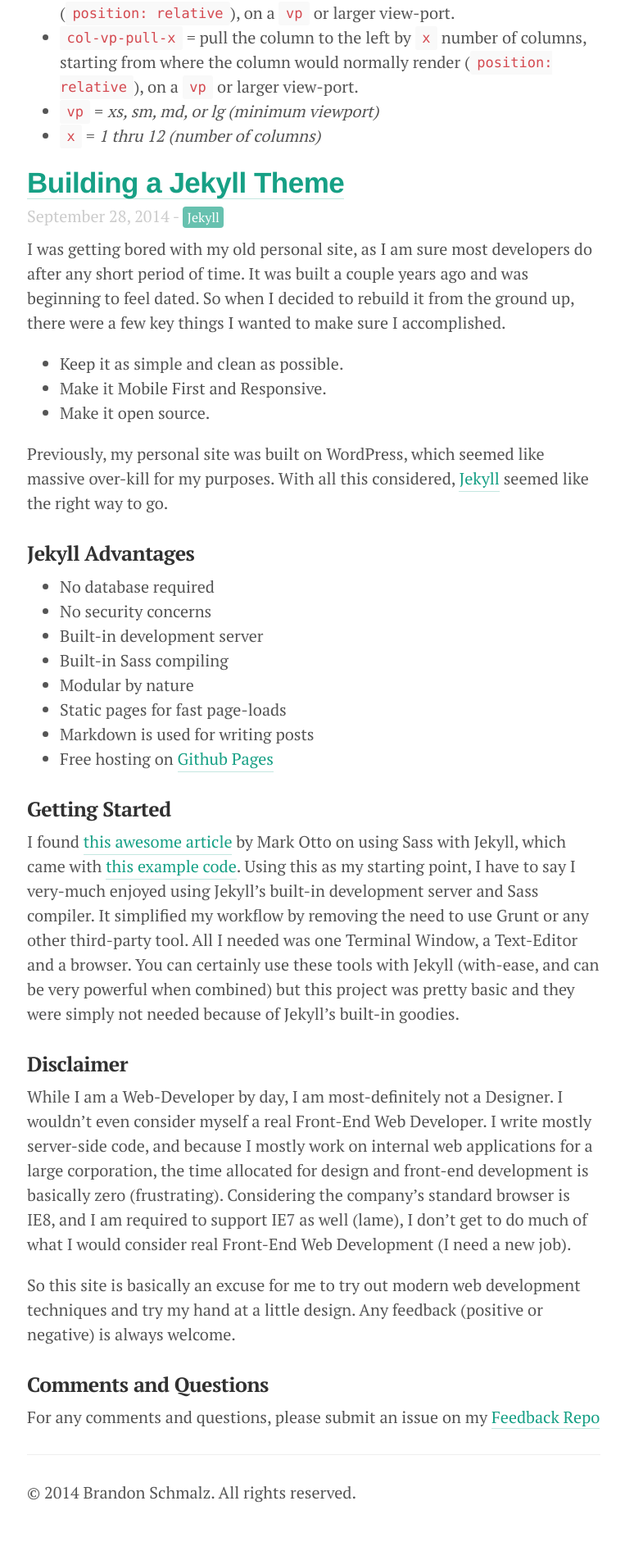
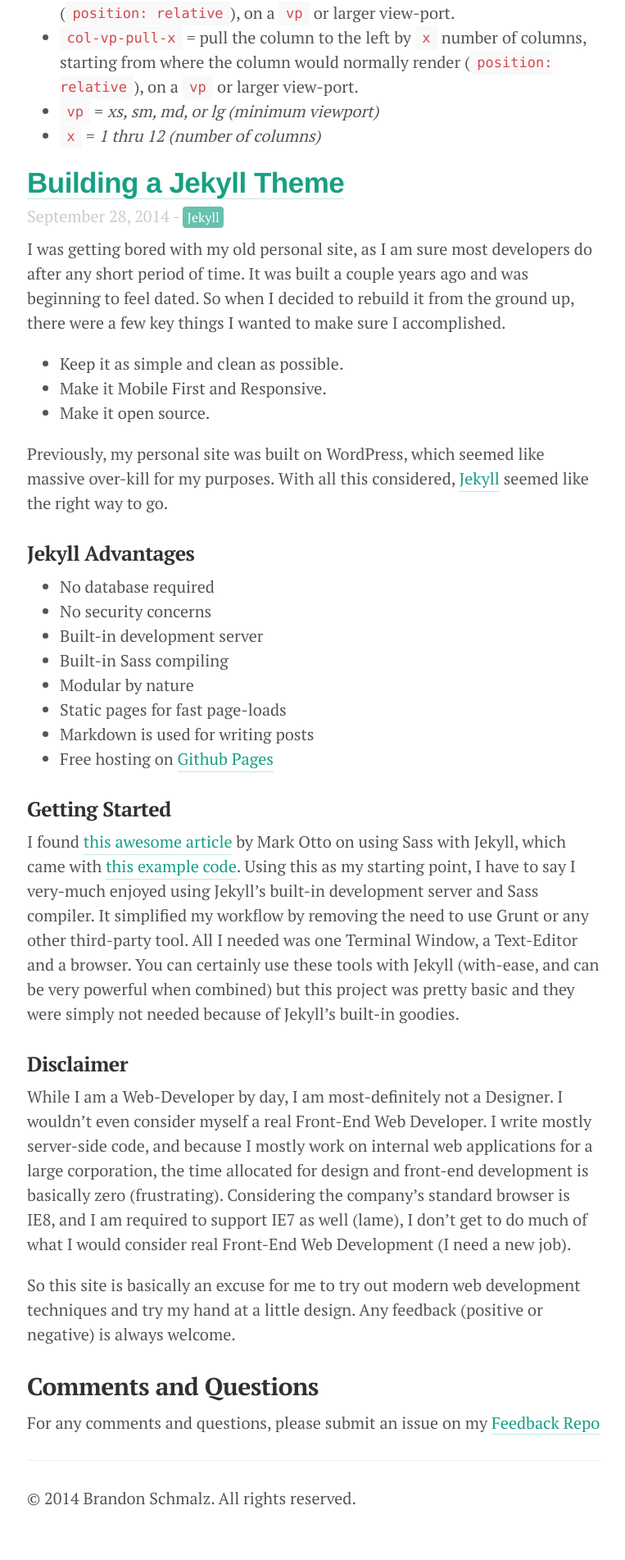
Before and after one commit to Schmalzy/Schmalzy.github.io, a Jekyll site: the page built from index.html, in a window 1280 px wide. Shown: the part 2249-4152 px from the top of the page at 82% size, without its empty margins (257-1020 px from the left). Built offline with Jekyll 4.4.1, drawn with Linux system fonts in a browser that asks for light colours.

```diff
--- a/_includes/feedback.html
+++ b/_includes/feedback.html
@@ -1,4 +1,4 @@
 <div class="feedback">
-  <h3>Comments and Questions</h3>
+  <h2>Comments and Questions</h2>
   <p>For any comments and questions, please submit an issue on my <a href="{{ site.github_feedback }}">Feedback Repo</a></p>
 </div>
```
